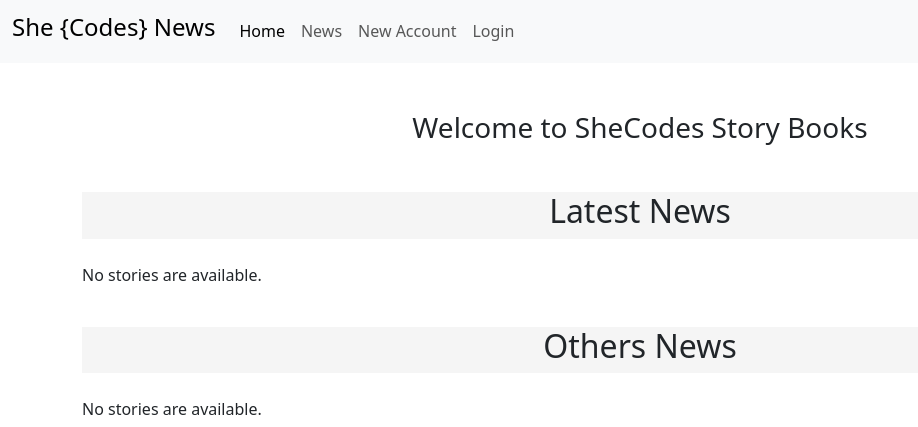
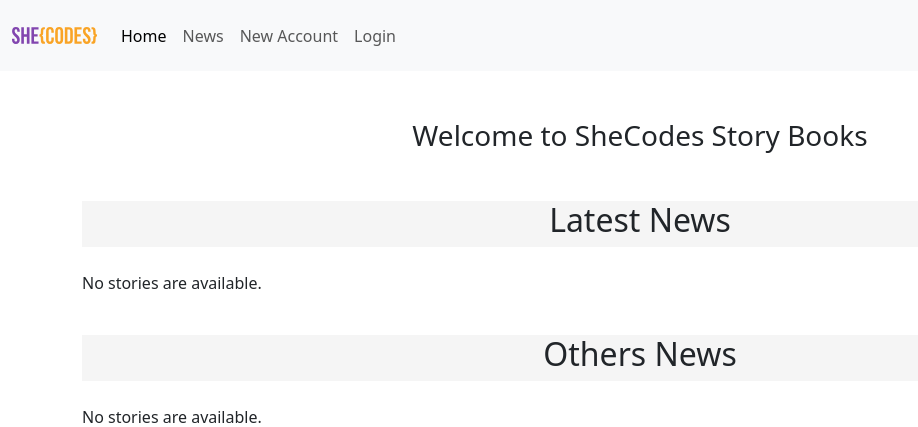
Before and after one commit to Sahar-Kavousi/she_codes_news, a Django app: page /news/ in a window 1280 px wide. Shown: the top 427 px of the page, without its empty margins (0-918 px from the left). Run offline with Django 4.2, Linux system fonts and the light colour scheme; data that the repository does not hold is empty; parts of the project's set-up code (start-up, migrations or seed data) failed here and were passed over; some libraries are stand-ins or nearby versions.

Commit message:
fixed shecode logo

```diff
--- a/she_codes_news/templates/nav.html
+++ b/she_codes_news/templates/nav.html
@@ -2,7 +2,7 @@
     <div class="container-fluid">
 
         <a class="navbar-brand" href="{% url 'news:index' %}">
-            <h4>She {Codes} News</h4>
+            <img src="/static/news/images/Purple_no_circle.svg" alt="Purple_no_circle.svg" width="85" height="45">
         </a>
 
       <button class="navbar-toggler" type="button" data-bs-toggle="collapse" data-bs-target="#navbarNav" aria-controls="navbarNav" aria-expanded="false" aria-label="Toggle navigation">
```
